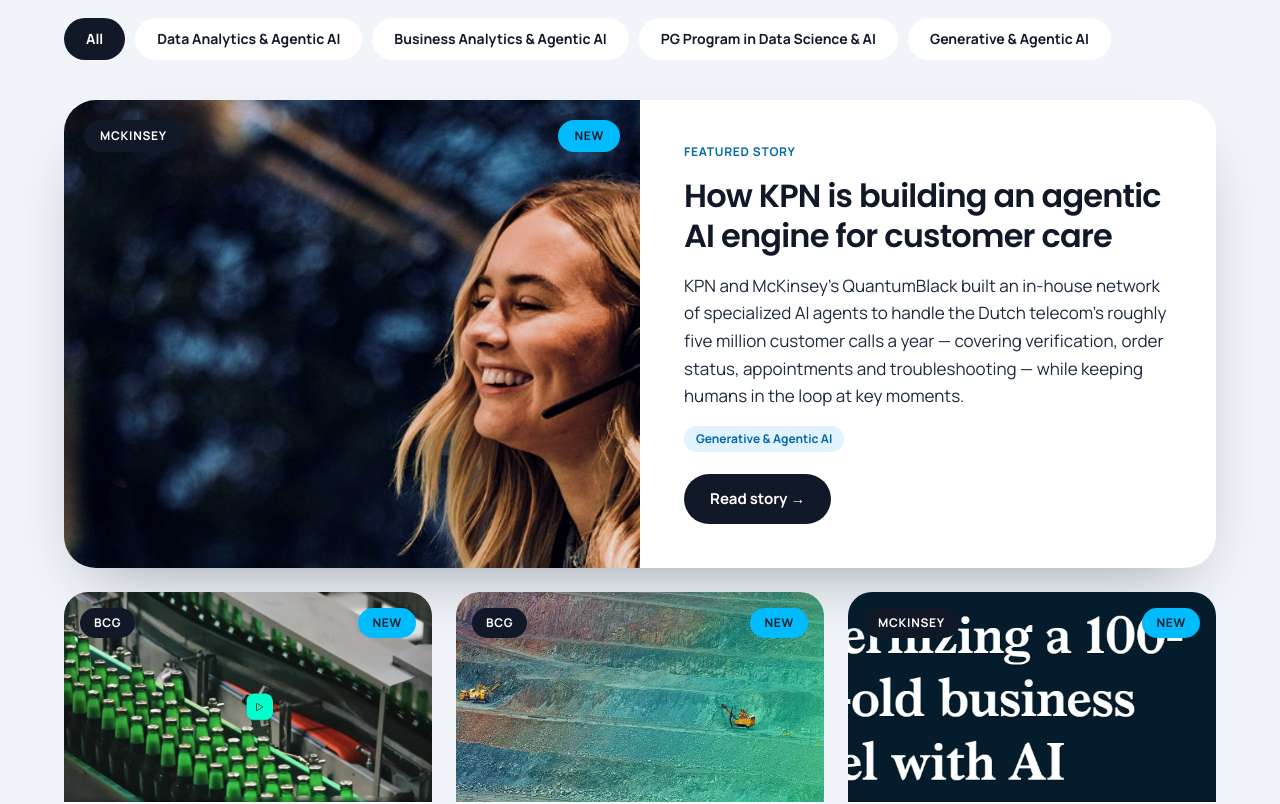
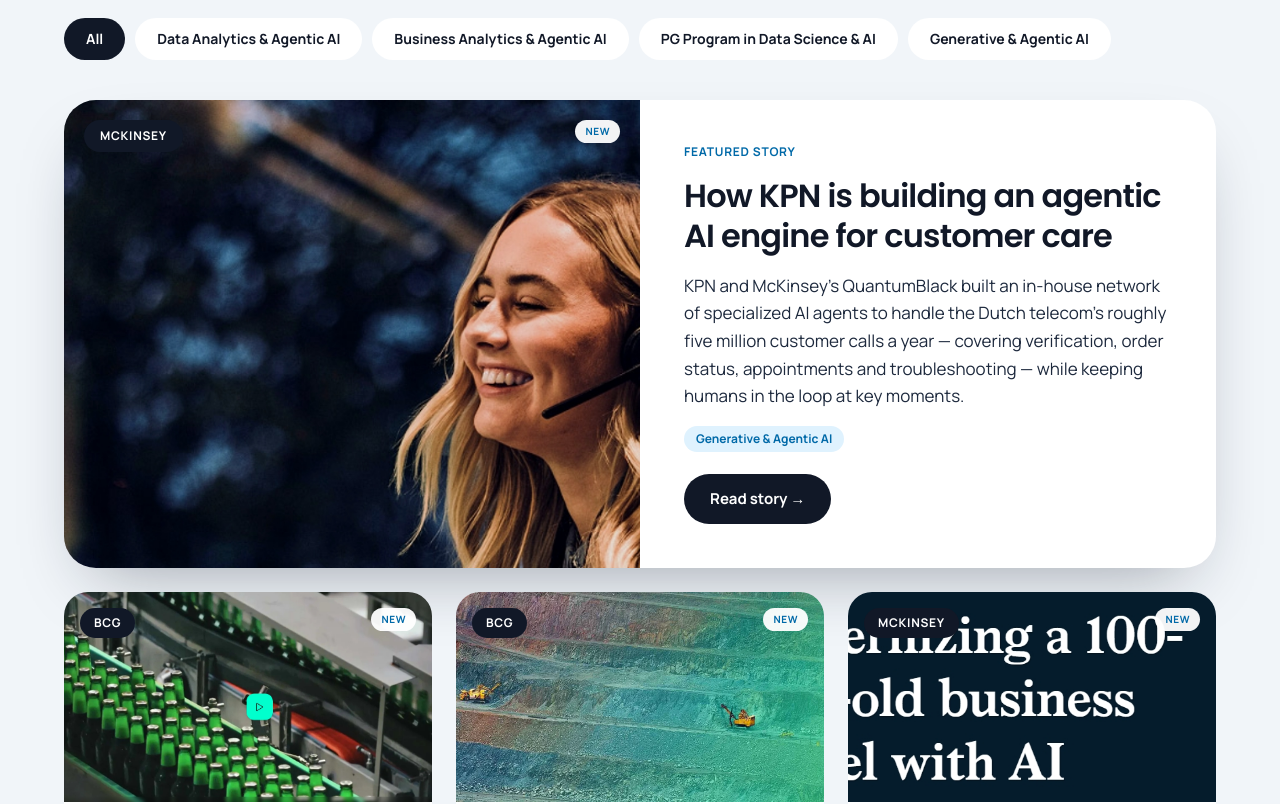
Before and after one commit to TusharBajaj1/careerzeta-website, a Next.js app: page /resources in a window 1280 px wide. Shown: the part 980-1784 px from the top of the page. Built offline with nearby package versions, Linux system fonts and the light colour scheme.

Commit message:
Tone down the "New" badge — small white pill instead of a solid bright block
Co-Authored-By: Claude Sonnet 5 <noreply@anthropic.com>
Claude-Session: https://claude.ai/code/session_01RmV3jKxxmVxaXf7mgFPnME

```diff
--- a/components/resources/RealWorldStories.tsx
+++ b/components/resources/RealWorldStories.tsx
@@ -94,7 +94,7 @@ export default function RealWorldStories() {
                 {lead.source}
               </span>
               {lead.isNew && (
-                <span className="absolute top-5 right-5 rounded-full bg-sky-400 px-4 py-2 text-xs font-bold tracking-[0.06em] text-[#111827] uppercase">
+                <span className="absolute top-5 right-5 rounded-full bg-white/95 px-2.5 py-1 text-[10px] font-bold tracking-[0.06em] text-sky-700 uppercase">
                   New
                 </span>
               )}
@@ -141,7 +141,7 @@ export default function RealWorldStories() {
                     {story.source}
                   </span>
                   {story.isNew && (
-                    <span className="absolute top-4 right-4 rounded-full bg-sky-400 px-3.5 py-[7px] text-xs font-bold tracking-[0.06em] text-[#111827] uppercase">
+                    <span className="absolute top-4 right-4 rounded-full bg-white/95 px-2.5 py-1 text-[10px] font-bold tracking-[0.06em] text-sky-700 uppercase">
                       New
                     </span>
                   )}
--- a/components/resources/ReportsResearch.tsx
+++ b/components/resources/ReportsResearch.tsx
@@ -37,7 +37,7 @@ export default function ReportsResearch() {
                   className="object-cover"
                 />
                 {featured.isNew && (
-                  <span className="absolute top-5 right-5 rounded-full bg-sky-400 px-4 py-2 text-xs font-bold tracking-[0.06em] text-[#111827] uppercase">
+                  <span className="absolute top-5 right-5 rounded-full bg-white/95 px-2.5 py-1 text-[10px] font-bold tracking-[0.06em] text-sky-700 uppercase">
                     New
                   </span>
                 )}
@@ -78,7 +78,7 @@ export default function ReportsResearch() {
                     className="object-cover"
                   />
                   {r.isNew && (
-                    <span className="absolute top-3 right-3 rounded-full bg-sky-400 px-3 py-1 text-[10px] font-bold tracking-[0.06em] text-[#111827] uppercase">
+                    <span className="absolute top-3 right-3 rounded-full bg-white/95 px-2 py-0.5 text-[9px] font-bold tracking-[0.06em] text-sky-700 uppercase">
                       New
                     </span>
                   )}
```
